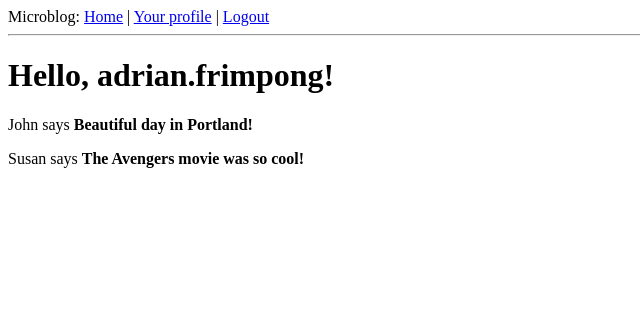
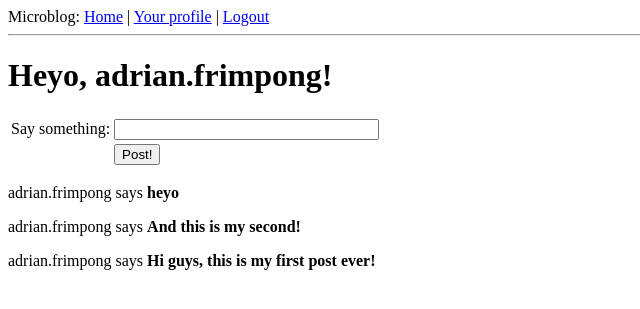
Before and after one commit to frimmy/microblog, a Flask app: page / in a window 1280 px wide. Shown: the top 309 px of the page, without its empty margins (0-640 px from the left). Run offline with Flask 2, Linux system fonts and the light colour scheme; a user stored in the database is signed in; data comes from the database, SQL or seed files in the repository; both versions use the stored data as it was after the commit; parts of the project's set-up code (start-up, migrations or seed data) failed here and were passed over.

Commit message:
Users can add posts to their microblog

```diff
--- a/app/forms.py
+++ b/app/forms.py
@@ -31,3 +31,7 @@ class EditForm(Form):
                 'This nickname is already in use. Please choose another one.')
             return False
         return True
+
+
+class PostForm(Form):
+    post = TextField('post', validators=[Required()])
--- a/app/templates/index.html
+++ b/app/templates/index.html
@@ -1,11 +1,38 @@
-{% extends "base.html" %} {% block content %}
+{% extends "base.html" %}
 
-<h1>Hello, {{user.nickname}}!</h1>
+{% block content %}
+
+<h1>Heyo, {{g.user.nickname}}!</h1>
+<form action="" method="post" name="post">
+	{{form.hidden_tag()}}
+	<table>
+		<tr>
+			<td>
+				Say something:
+			</td>
+			<td>
+				{{ form.post(size = 30, maxlength = 140) }}
+			</td>
+			<td>
+				{% for error in form.errors.post %}
+					<span style="color: red;">[{{error}}]</span><br>
+				{% endfor %}
+			</td>
+		</tr>
+		<tr>
+			<td></td>
+			<td>
+				<input type="submit" value="Post!">
+			</td>
+			<td></td>
+		</tr>
+	</table>
+</form>
+
 {% for post in posts %}
-<p>{{post.author.nickname}} says <b>{{ post.body }}</b>
-</p>
+	<p>
+		{{post.author.nickname}} says <b>{{ post.body }}</b>
+	</p>
 
-{% for commenter in post.comments %}
-<p class="comments">{{ commenter.username }} commented <b>{{ commenter.comment }}</b>
-</p>
-{% endfor %} {% endfor %} {% endblock %}
+{% endfor %}
+{% endblock %}
--- a/app/views.py
+++ b/app/views.py
@@ -1,32 +1,30 @@
 from flask import render_template, flash, redirect, session, url_for, request, g, make_response, jsonify, Response
 from flask.ext.login import login_user, logout_user, current_user, login_required
 from app import app, db, lm, oid
-from forms import LoginForm, EditForm
-from models import User, ROLE_USER, ROLE_ADMIN
+from forms import LoginForm, EditForm, PostForm
+from models import User, ROLE_USER, ROLE_ADMIN, Post
 from urllib2 import urlopen
 from json import loads
 from datetime import datetime
 
 
-@app.route('/')  # index view, default when going to
-@app.route('/index')
+@app.route('/', methods= ['GET', 'POST'])  # index view, default when going to
+@app.route('/index', methods= ['GET', 'POST'])
 @login_required
 def index():
-    user = g.user
-    posts = [  # fake array of posts
-        {
-            'author': {'nickname': 'John'},
-            'body': 'Beautiful day in Portland!'
-        },
-        {
-            'author': {'nickname': 'Susan'},
-            'body': 'The Avengers movie was so cool!'
-        }
-    ]
+    form = PostForm()
+    if form.validate_on_submit():
+        post = Post(body= form.post.data, timestamp = datetime.utcnow(), author = g.user)
+        db.session.add(post)
+        db.session.commit()
+        flash("Your post is now live!")
+        return redirect(url_for('index'))
+
+    posts = g.user.followed_posts().all()
 
     return render_template('index.html',
                            title='Home',
-                           user=user,
+                           form = form,
                            posts=posts)
 
 
```
Also changed, not shown: app.db, 7 other files.
